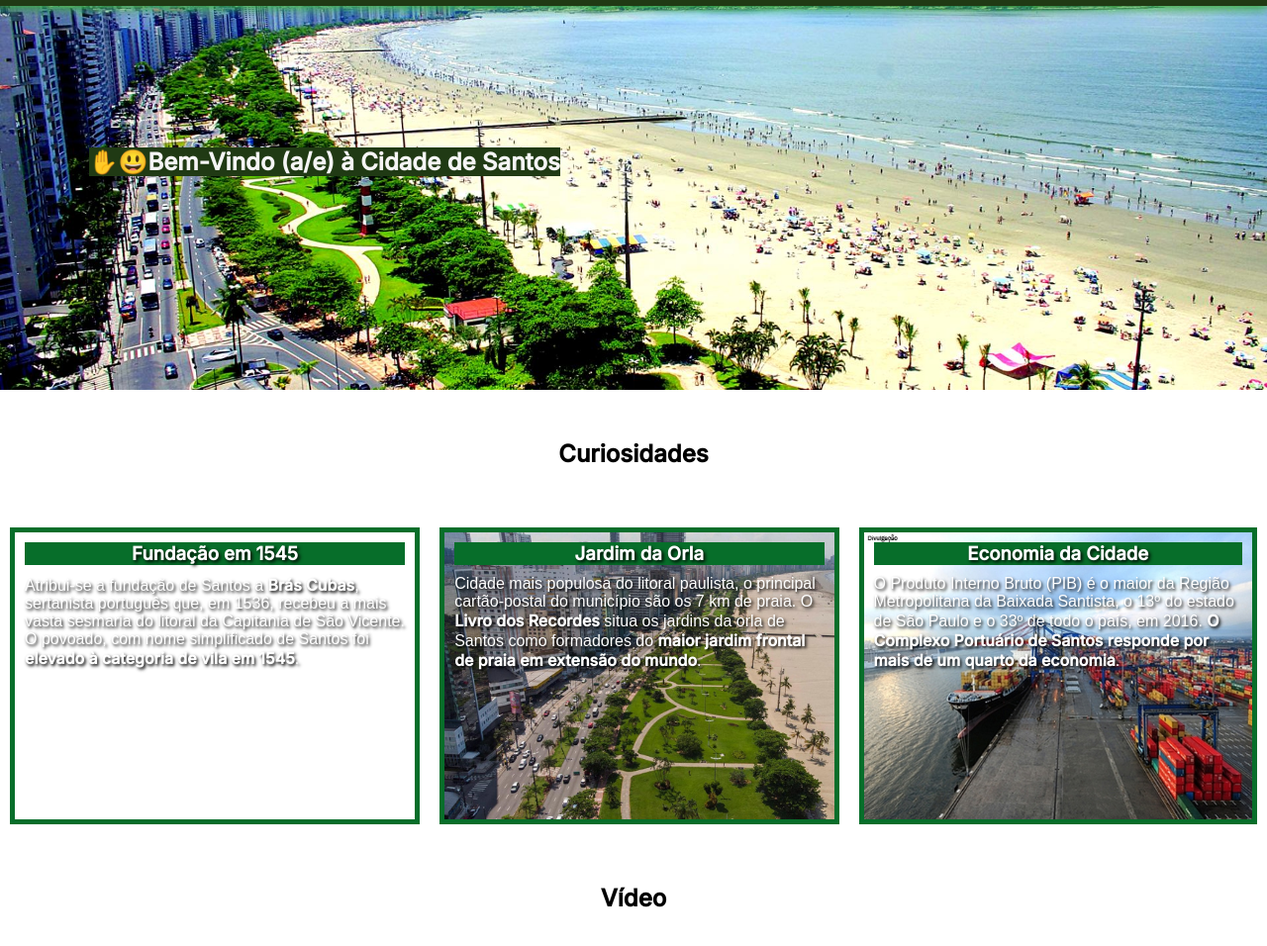
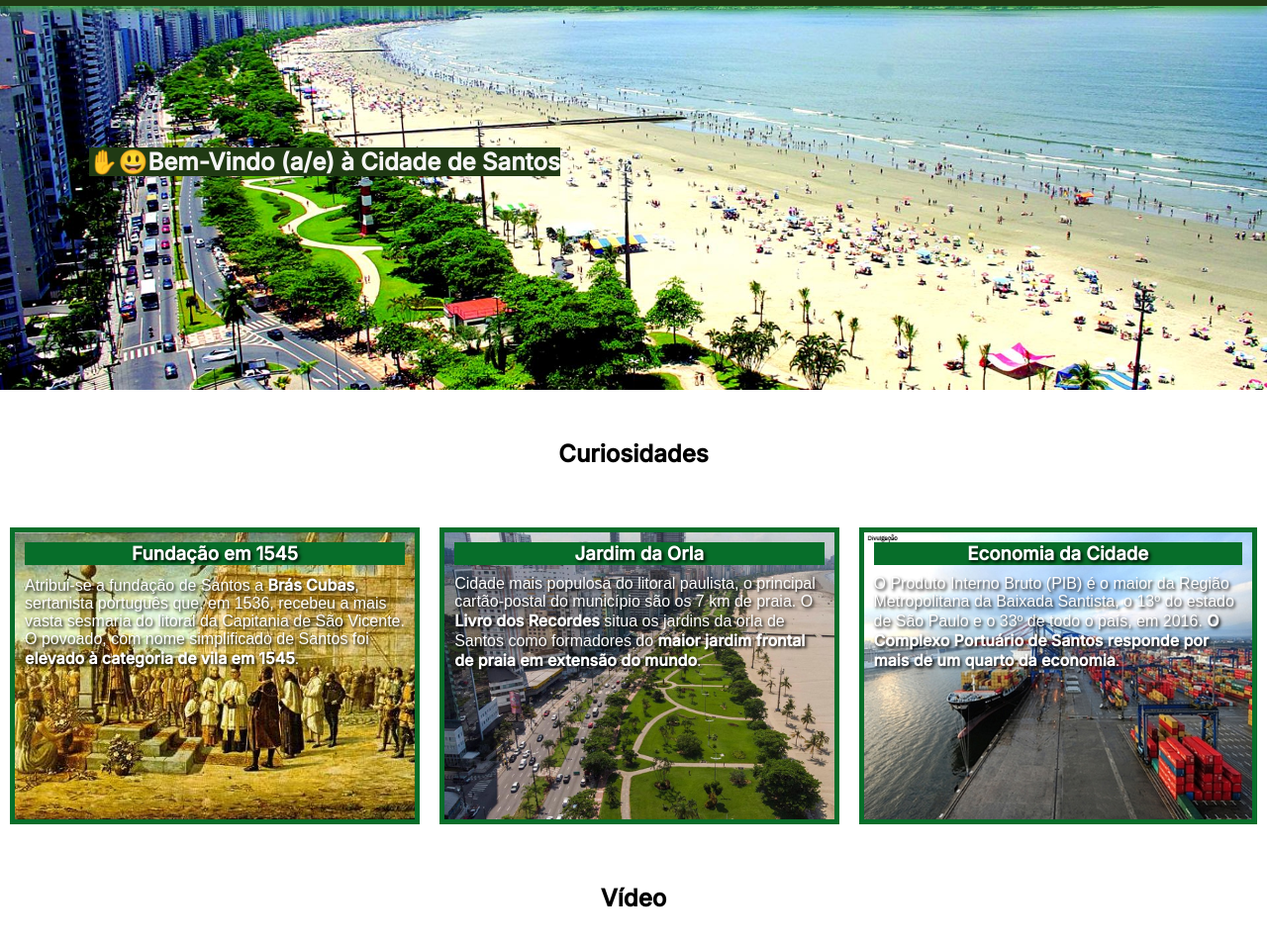
Before and after one commit to rllimaferreira/v2_pagina_cidade_de_santos, a plain HTML site: page index.html in a window 1280 px wide. Shown: the part 106-1062 px from the top of the page at 99% size. Drawn offline with Linux system fonts and the light colour scheme; files whose address does not match are found by name; a web font is replaced by a local one.

Commit message:
Update style.css

```diff
--- a/css/style.css
+++ b/css/style.css
@@ -177,7 +177,7 @@ body {
 }
 
 #caixa1 {
-    background-image: url('img/bras_cubas.jpg');
+    background-image: url('https://github.com/rllimaferreira/v2_pagina_cidade_de_santos/blob/e1a7af30f0802debb92e59579a5d697b254e3285/img/bras_cubas.jpg');
     background-size: cover;
 }
 
```
